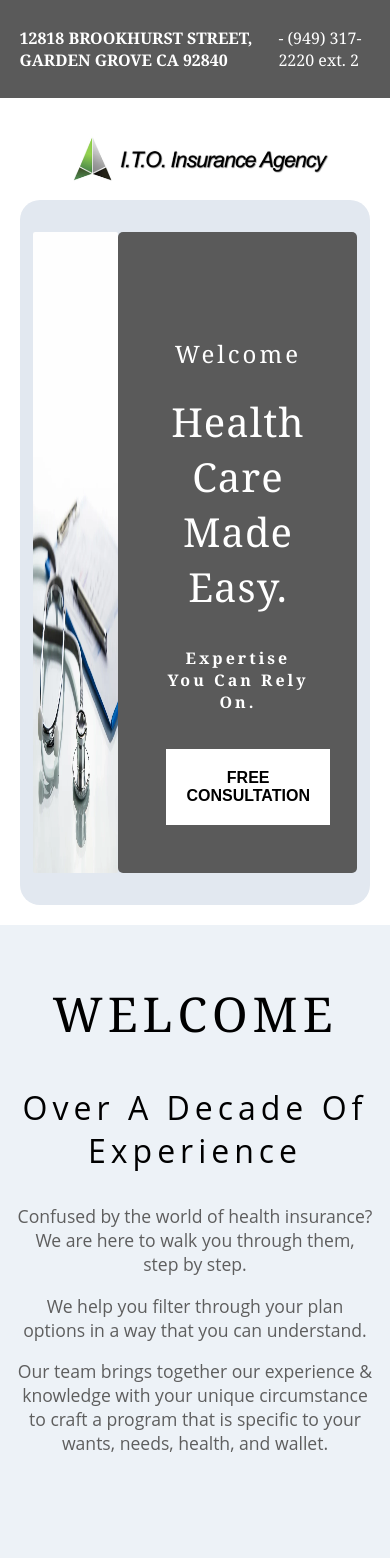
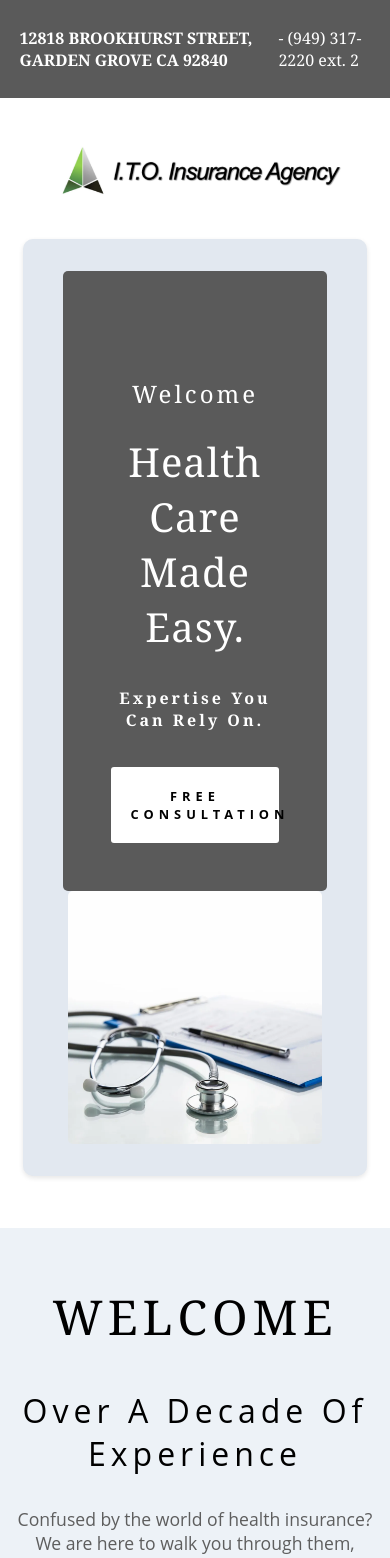
Before and after one commit to atphung21/business-web-template, a React (Create React App) app: page / in a window 390 px wide. Shown: the top 1558 px of the page. Built offline with nearby package versions, Linux system fonts and the light colour scheme.

Commit message:
updated free consultation button and edited link header and fit to phone screen

```diff
--- a/public/index.html
+++ b/public/index.html
@@ -2,14 +2,14 @@
 <html lang="en">
   <head>
     <meta charset="utf-8" />
-    <link rel="icon" href="%PUBLIC_URL%/logo.png" />
+    <link rel="icon" href="%PUBLIC_URL%/ito-logo.png" />
     <meta name="viewport" content="width=device-width, initial-scale=1" />
     <meta name="theme-color" content="#000000" />
     <meta
       name="description"
       content="Web site created using create-react-app"
     />
-    <link rel="apple-touch-icon" href="%PUBLIC_URL%/logo.png" />
+    <link rel="apple-touch-icon" href="%PUBLIC_URL%/ito-logo.png" />
     <!--
       manifest.json provides metadata used when your web app is installed on a
       user's mobile device or desktop. See https://developers.google.com/web/fundamentals/web-app-manifest/
@@ -24,7 +24,7 @@
       work correctly both with client-side routing and a non-root public URL.
       Learn how to configure a non-root public URL by running `npm run build`.
     -->
-    <title>ATP Consulting Services</title>
+    <title>I.T.O. Insurance Agency</title>
   </head>
   <body>
     <noscript>You need to enable JavaScript to run this app.</noscript>
--- a/src/App.js
+++ b/src/App.js
@@ -12,19 +12,18 @@ const HeroSection = () => (
       padding: "20px",
       backgroundColor: "white",
       color: "white",
+      flex: "0 1 30vh",
+      flexWrap: "wrap",
+      alignItems: "center",
+      margin: "0.5rem auto",
     }}
   >
-    <meta
-      name="viewport"
-      content="width=device-width, initial-scale=1.0"
-    ></meta>
     <img
       src="/jessica_ito.png"
       alt="Company Logo"
       style={{
-        "min-width": "20rem",
-        "max-width": "60%",
-        "border-radius": "20px",
+        minWidth: "20rem",
+        maxWidth: "100%",
       }}
     />
     <div
@@ -33,28 +32,25 @@ const HeroSection = () => (
         justifyContent: "center",
         alignContent: "center",
         padding: "2rem",
-        maxHeight: "50rem",
         backgroundColor: "#e2e8f0",
-        "border-radius": "20px",
-        maxWidth: "100%",
+        borderRadius: "10px",
+        flex: "0 1 30vh",
+        flexWrap: "wrap",
+        width: "80%",
+        margin: "1.5rem auto",
+        boxShadow: "0px 2px 5px rgba(0, 0, 0, 0.1)",
       }}
     >
-      <img
-        src="/ito-doctor.webp"
-        alt="Company Logo"
-        style={{
-          "max-width": "30%",
-          "border-radius": "2px",
-        }}
-      />
       <div
         style={{
           flexDirection: "column",
+          justifyContent: "center",
           alignContent: "center",
           backgroundColor: "rgb(90, 90, 90)",
           padding: "3rem",
-          width: "50%",
-          "border-radius": "5px",
+          minWidth: "10%",
+          maxWidth: "20vh",
+          borderRadius: "5px 5px 5px 5px",
         }}
       >
         <h1
@@ -92,6 +88,15 @@ const HeroSection = () => (
         </p>
         <ContactForm />
       </div>
+      <img
+        src="/ito-doctor.webp"
+        alt="Company Logo"
+        style={{
+          minWidth: "60%",
+          maxWidth: "30vh",
+          borderRadius: "5px",
+        }}
+      />
     </div>
   </section>
 );
--- a/src/ContactModalForm.js
+++ b/src/ContactModalForm.js
@@ -36,7 +36,7 @@ const ContactForm = () => {
 
   return (
     <div>
-      <button style={{ marginTop: "20px", padding: "20px 20px", fontSize: "1rem", backgroundColor: "white", color: "black", border: "none", borderRadius: "0px", cursor: "pointer", fontWeight: "bold" }} onClick={() => setIsOpen(true)} className="contact-button">
+      <button style={{ marginTop: "20px", padding: "20px 20px", fontSize: "0.80rem", backgroundColor: "white", color: "black", borderRadius: "3px", cursor: "pointer", fontWeight: "bold", fontFamily: '"Open Sans", arial, sans-serif', letterSpacing: "5px", width: '100%' }} onClick={() => setIsOpen(true)} className="contact-button">
         FREE CONSULTATION
       </button>
       {isOpen && (
--- a/src/components/serviceCard/ServiceCard.jsx
+++ b/src/components/serviceCard/ServiceCard.jsx
@@ -1,4 +1,4 @@
-import React from 'react';
+import React from "react";
 
 // export const ServiceCard = ({ title, description, image, imageSide }) => (
 //     <div style={{ boxShadow: "0px 2px 5px rgba(0, 0, 0, 0.1)", padding: "20px", backgroundColor: "white", borderRadius: "8px", textAlign: "center", margin: "0.5rem", flexWrap: "wrap" }}>
@@ -12,8 +12,7 @@ import React from 'react';
 //     </div>
 // );
 
-
-  export const ServiceCard = ({ title, description, image, imageSide}) => {
+export const ServiceCard = ({ title, description, image, imageSide }) => {
   const isImageLeft = imageSide === "left";
 
   return (
@@ -25,25 +24,45 @@ import React from 'react';
         padding: "3.5rem",
         backgroundColor: "white",
         borderRadius: "8px",
-                textAlign: "center",  // Align text for better reading
+        textAlign: "center", // Align text for better reading
         alignItems: "center",
-                gap: "1rem",        // Creates spacing between image and text
+        gap: "1rem", // Creates spacing between image and text
         flexWrap: "wrap",
         letterSpacing: "2px",
         width: "fit-content(100%)",
         margin: "1.5rem auto",
       }}
     >
-              <meta
-      name="viewport"
-      content="width=device-width, initial-scale=1.0"
-    ></meta>
-            <div style={{ flex: "0 1 30vh" }}> {/* Controls image size */}
-                {image && <img src={image} alt={title} style={{ width: '100%', borderRadius: "8px" }} />}
+      <div style={{ flex: "0 1 30vh" }}>
+        {" "}
+        {/* Controls image size */}
+        {image && (
+          <img
+            src={image}
+            alt={title}
+            style={{ width: "100%", borderRadius: "8px" }}
+          />
+        )}
       </div>
       <div style={{ flex: "1" }}>
-                <h3 style={{ fontSize: "2rem", fontWeight: "normal", fontFamily: '"Playfair Display", Georgia, serif' }}>{title}</h3>
-                <p style={{ fontSize: "1rem", color: "#4a5568", fontFamily: '"Playfair Display", Georgia, serif' }}>{description}</p>
+        <h3
+          style={{
+            fontSize: "2rem",
+            fontWeight: "normal",
+            fontFamily: '"Playfair Display", Georgia, serif',
+          }}
+        >
+          {title}
+        </h3>
+        <p
+          style={{
+            fontSize: "1rem",
+            color: "#4a5568",
+            fontFamily: '"Playfair Display", Georgia, serif',
+          }}
+        >
+          {description}
+        </p>
       </div>
     </div>
   );
```
Also changed, not shown: public/ito-logo.png (added). Lines whose indentation alone changed are shown as unchanged.
